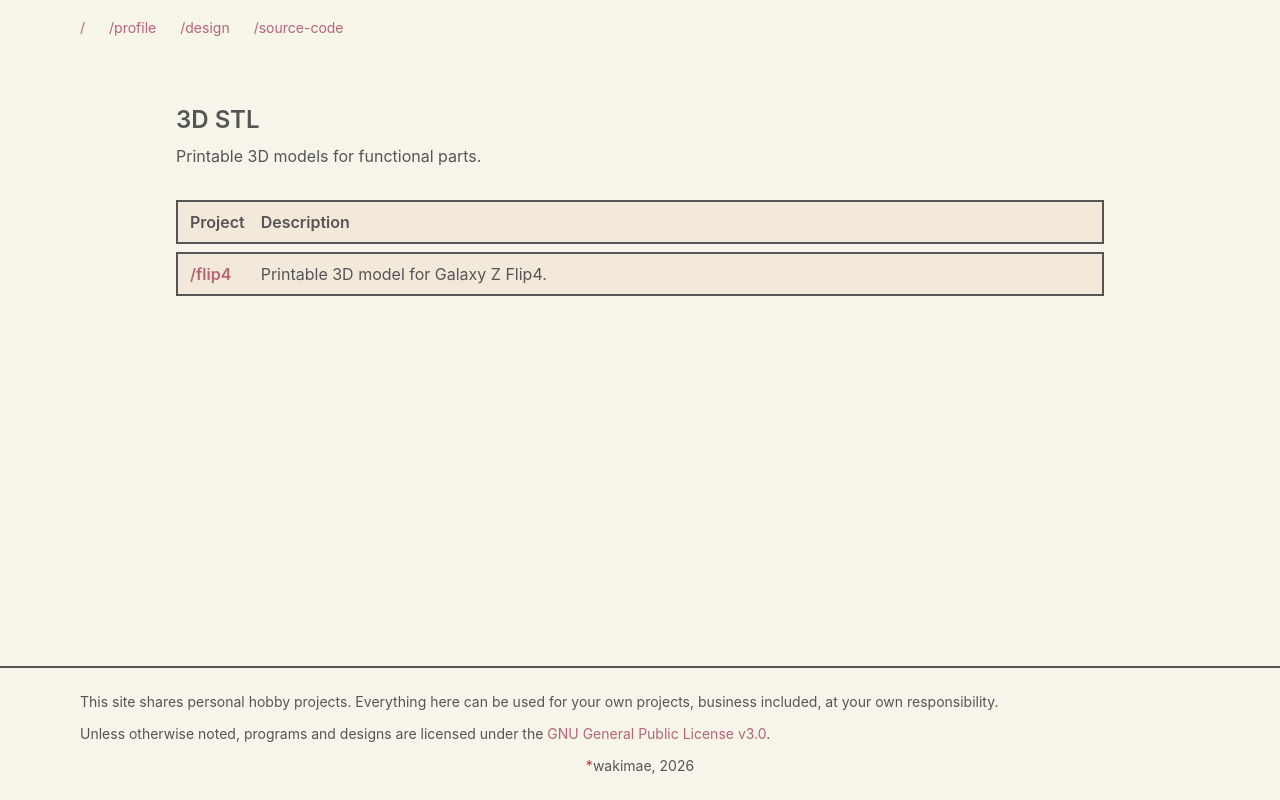
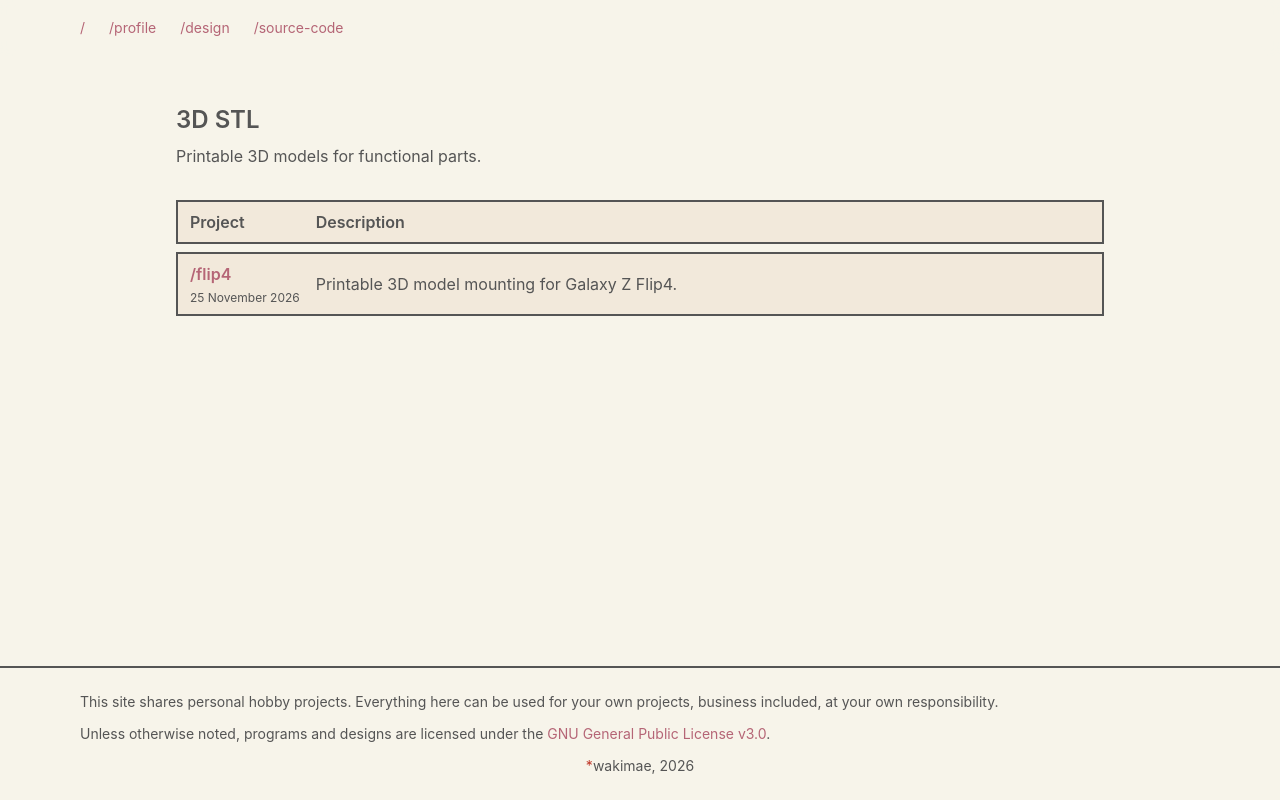
Before and after one commit to defermata/wakimae, a Next.js app: page /design/3d-stl in a window 1280 px wide. Built offline with nearby package versions, Linux system fonts and the light colour scheme.

Commit message:
add date and adjust the text placement

```diff
--- a/app/design/3d-stl/page.tsx
+++ b/app/design/3d-stl/page.tsx
@@ -9,7 +9,8 @@ const projects = [
 	{
 		href: "/design/3d-stl/flip4",
 		label: "/flip4",
-		description: "Printable 3D model for Galaxy Z Flip4.",
+		date: "25 November 2026",
+		description: "Printable 3D model mounting for Galaxy Z Flip4.",
 	},
 ] as const;
 
@@ -32,14 +33,19 @@ export default function ThreeDStl() {
 				{projects.map((project) => (
 					<div
 						key={project.href}
-						className="col-span-2 grid grid-cols-subgrid border-2 border-foreground bg-canvas px-3 py-2"
+						className="col-span-2 grid grid-cols-subgrid items-center border-2 border-foreground bg-canvas px-3 py-2"
 					>
+						<div className="flex flex-col gap-1">
 							<Link
 								href={project.href as Route}
 								className="font-semibold text-accent hover:underline"
 							>
 								{project.label}
 							</Link>
+							<p className="text-xs text-foreground">
+								{project.date}
+							</p>
+						</div>
 						<div>{project.description}</div>
 					</div>
 				))}
```
Lines whose indentation alone changed are shown as unchanged.
